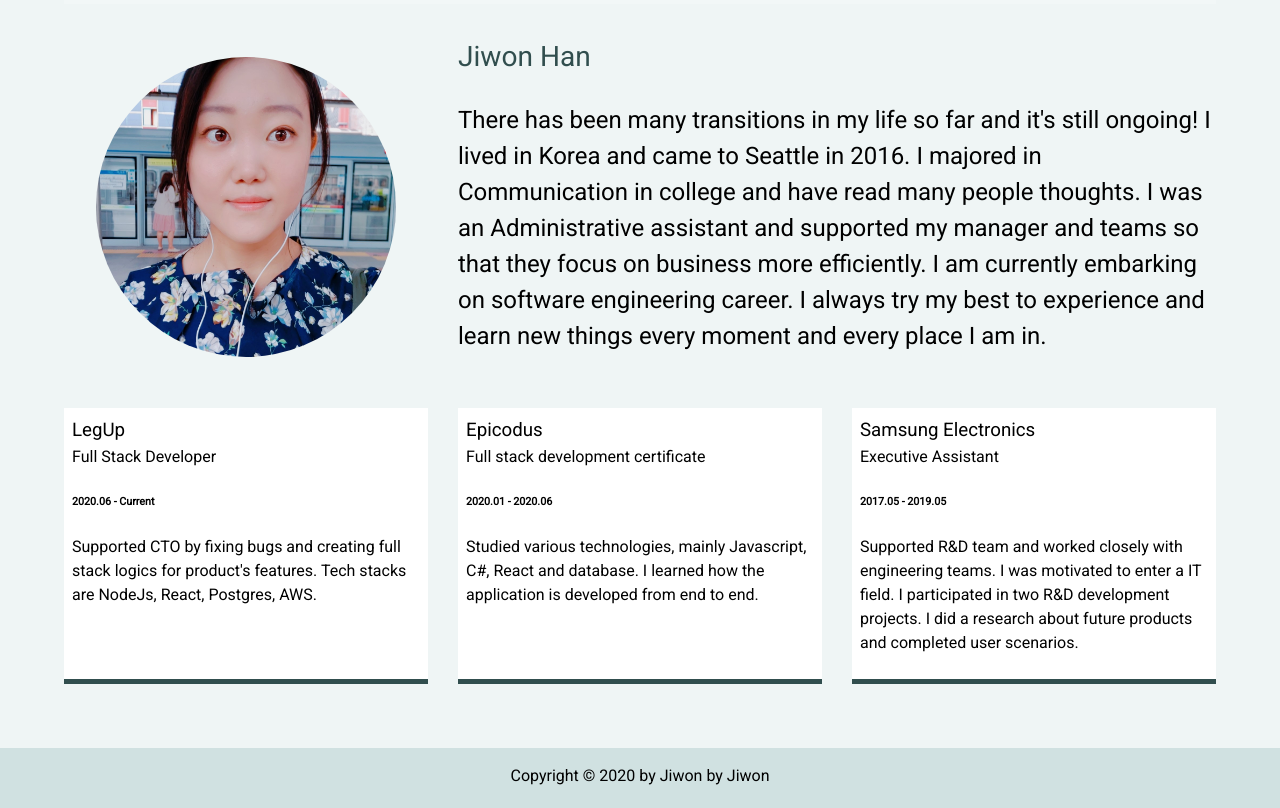
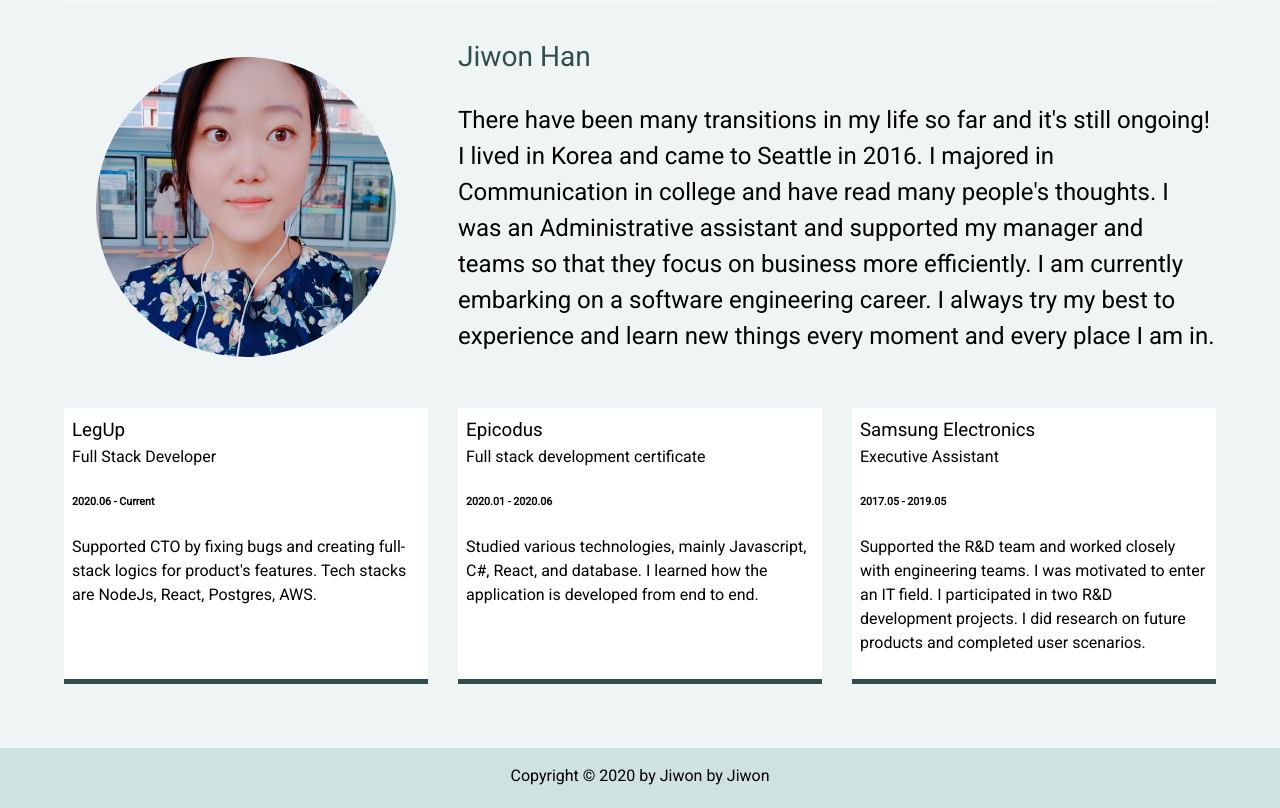
Before and after one commit to jiwon-seattle/my-portfolio, a website: page dist/about.html in a window 1280 px wide. Shown: the part 246-1054 px from the top of the page. Drawn offline with Linux system fonts and the light colour scheme.

Commit message:
fixed the letters

```diff
--- a/dist/about.html
+++ b/dist/about.html
@@ -52,14 +52,7 @@
         <div class="bio">
           <h3 class="text-secondary">Jiwon Han</h3>
           <p class="bio-text">
-            There has been many transitions in my life so far and it's still
-            ongoing! I lived in Korea and came to Seattle in 2016. I majored in
-            Communication in college and have read many people thoughts. I was
-            an Administrative assistant and supported my manager and teams so
-            that they focus on business more efficiently. I am currently
-            embarking on software engineering career. I always try my best to
-            experience and learn new things every moment and every place I am
-            in.
+            There have been many transitions in my life so far and it's still ongoing! I lived in Korea and came to Seattle in 2016. I majored in Communication in college and have read many people's thoughts. I was an Administrative assistant and supported my manager and teams so that they focus on business more efficiently. I am currently embarking on a software engineering career. I always try my best to experience and learn new things every moment and every place I am in.
           </p>
         </div>
 
@@ -68,8 +61,7 @@
           <h7>Full Stack Developer</h7>
           <h6>2020.06 - Current</h6>
           <p>
-            Supported CTO by fixing bugs and creating full stack logics for
-            product's features. Tech stacks are NodeJs, React, Postgres, AWS.
+            Supported CTO by fixing bugs and creating full-stack logics for product's features. Tech stacks are NodeJs, React, Postgres, AWS.
           </p>
         </div>
         <div class="job job-2">
@@ -77,9 +69,7 @@
           <h7>Full stack development certificate</h7>
           <h6>2020.01 - 2020.06</h6>
           <p>
-            Studied various technologies, mainly Javascript, C#, React and
-            database. I learned how the application is developed from end to
-            end.
+            Studied various technologies, mainly Javascript, C#, React, and database. I learned how the application is developed from end to end.
           </p>
         </div>
         <div class="job job-3">
@@ -87,10 +77,7 @@
           <h7>Executive Assistant</h7>
           <h6>2017.05 - 2019.05</h6>
           <p>
-            Supported R&D team and worked closely with engineering teams. I was
-            motivated to enter a IT field. I participated in two R&D development
-            projects. I did a research about future products and completed user
-            scenarios.
+            Supported the R&D team and worked closely with engineering teams. I was motivated to enter an IT field. I participated in two R&D development projects. I did research on future products and completed user scenarios.
           </p>
         </div>
       </div>
--- a/package.json
+++ b/package.json
@@ -6,7 +6,7 @@
   "homepage": "https://jiwon-seattle.github.io/my-portfolio",
   "scripts": {
     "sass": "node-sass -w scss/ -o dist/css/ --recursive",
-    "deploy": "gh-pages -d"
+    "deploy": "gh-pages -d -d"
   },
   "author": "Jiwon Han",
   "license": "ISC",
```
